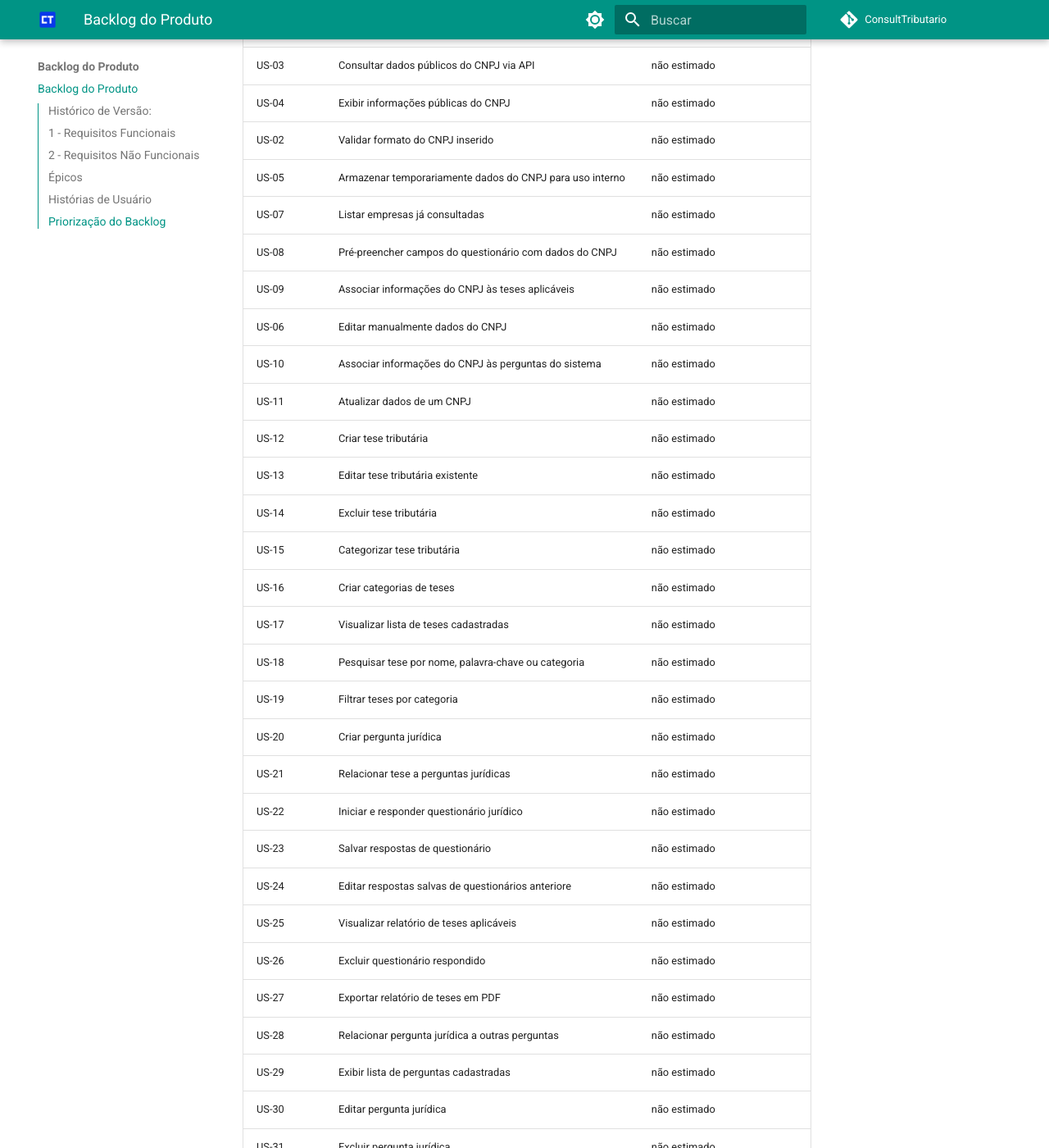
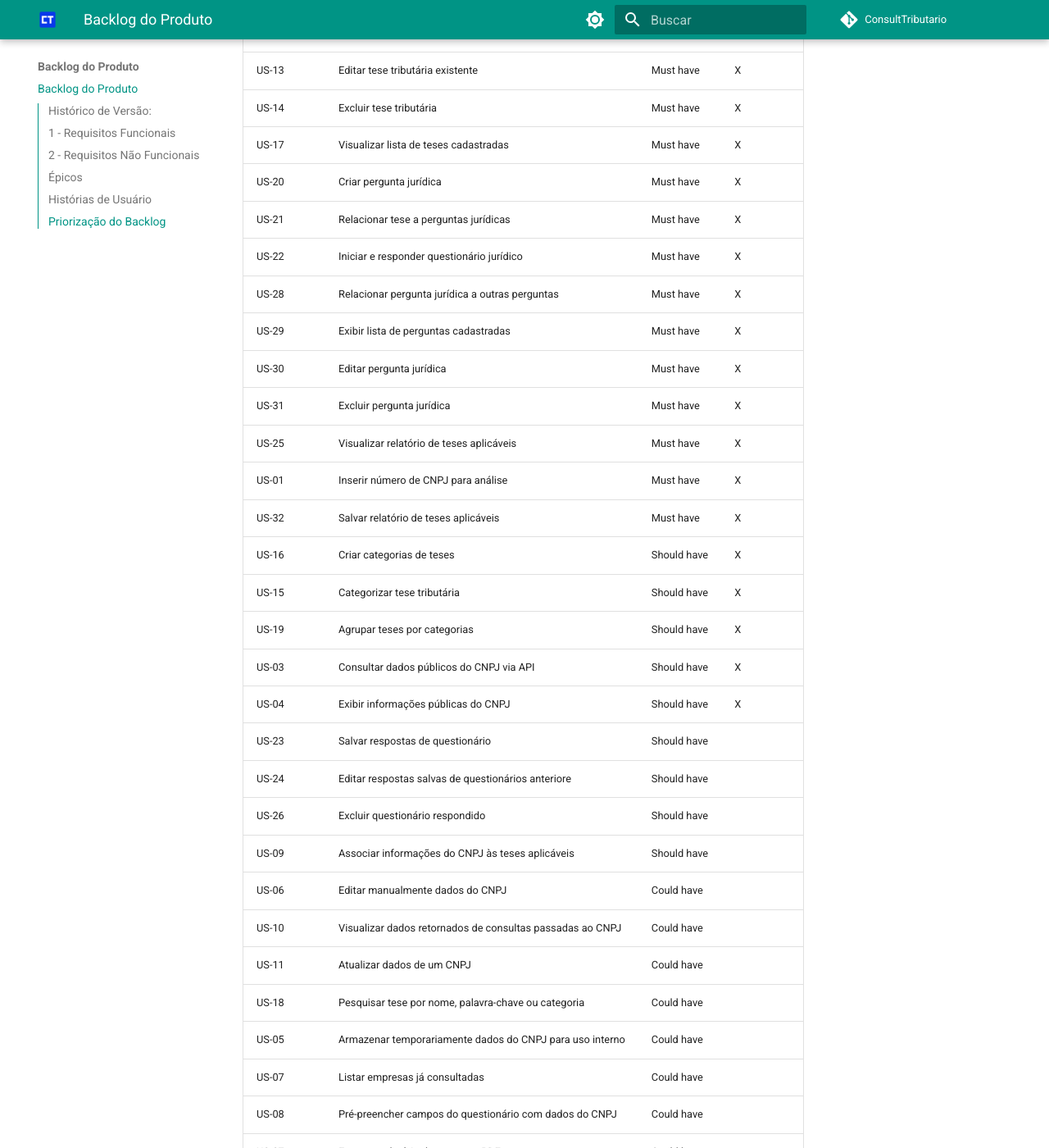
Before and after one commit to mdsreq-fga-unb/2025.1-T02-ConsultTributario, an MkDocs documentation site: the page built from docs/visao-produto/product-backlog.md, in a window 1280 px wide and 1400 px high, scrolled down 6884 px. Shown: the whole window at 82% size. Built offline with MkDocs 1.6.1 and Material for MkDocs 9.7.7, drawn with Linux system fonts in a browser that asks for light colours; comment, search, counter and statistics services are not loaded; some of the changed text lies outside the part shown.

Commit message:
doc: atualiza prioridades do backlog

```diff
--- a/docs/visao-produto/product-backlog.md
+++ b/docs/visao-produto/product-backlog.md
@@ -10,7 +10,6 @@ O backlog de produto é uma lista dinâmica e priorizada que contém todos os re
 | Código | Requisito Funcional                                 |
 |--------|----------------------------------------------------------------|
 | RF01   | Inserir número de CNPJ                                         |
-| RF02   | Validar formato do CNPJ                                        |
 | RF03   | Consultar dados do CNPJ via API                                |
 | RF04   | Exibir dados retornados da consulta ao CNPJ                    |
 | RF05   | Armazenar dados do CNPJ                                        |
@@ -19,7 +18,6 @@ O backlog de produto é uma lista dinâmica e priorizada que contém todos os re
 | RF08   | Visualizar dados retornados de consultas passadas ao CNPJ      |
 | RF09   | Pré-preencher questionário com dados do CNPJ                   |
 | RF10   | Associar dados de CNPJ às teses aplicáveis                     |
-| RF11   | Associar dados de CNPJ às perguntas                            |
 | RF12   | Criar tese tributária                           |
 | RF13   | Editar tese tributária                          |
 | RF14   | Apagar tese tributária                          |
@@ -27,7 +25,7 @@ O backlog de produto é uma lista dinâmica e priorizada que contém todos os re
 | RF16   | Criar categorias de teses                       |
 | RF17   | Visualizar lista de teses                       |
 | RF18   | Pesquisar tese por nome                         |
-| RF19   | Filtrar teses por categoria                     |
+| RF19   | Agrupar teses por categorias                    |
 | RF20   | Criar pergunta jurídica                               |
 | RF21   | Editar pergunta jurídica                              |
 | RF22   | Apagar pergunta jurídica                              |
@@ -40,6 +38,7 @@ O backlog de produto é uma lista dinâmica e priorizada que contém todos os re
 | RF29   | Apagar questionário respondido                        |
 | RF30   | Exportar relatório de teses aplicáveis em PDF         |
 | RF31   | Relacionar pergunta a outras perguntas                |
+| RF32   | Salvar relatório de teses aplicáveis                  |
 
 ## 2 - Requisitos Não Funcionais
 
@@ -69,9 +68,6 @@ O backlog de produto é uma lista dinâmica e priorizada que contém todos os re
 - **US-01:** Inserir número de CNPJ para análise
   *Como usuário, quero inserir o número de CNPJ de uma empresa para análise, para ser feita a consulta de informações automaticamente.*
 
-- **US-02:** Validar formato do CNPJ inserido
-  *Como usuário, quero que o formato do CNPJ inserido seja validado pelo sistema, para garantir que ele esteja correto antes de prosseguir com a consulta.*
-
 - **US-03:** Consultar dados públicos do CNPJ via API
   *Como usuário, quero obter os dados de uma empresa pelo CNPJ de forma rápida, para evitar a pesquisa por informações em sites externos.*
 
@@ -93,8 +89,8 @@ O backlog de produto é uma lista dinâmica e priorizada que contém todos os re
 - **US-09:** Associar informações do CNPJ às teses aplicáveis
   *Como usuário, quero associar os dados do CNPJ às teses tributárias relevantes, para facilitar a geração de diagnósticos.*
 
-- **US-10:** Associar informações do CNPJ às perguntas do sistema
-  *Como sistema, quero vincular as informações do CNPJ às perguntas jurídicas, para agilizar as respostas aos questionários.*
+- **US-10:** Visualizar dados retornados de consultas passadas ao CNPJ
+  *Como usuário, quero visualizar os dados obtidos em uma consulta anterior de CNPJ, para analisar novamente sem precisar consultar outra vez.*
 
 - **US-11:** Atualizar dados de um CNPJ
   *Como usuário, quero atualizar os dados de um CNPJ já consultado, para garantir que estou utilizando informações recentes na análise.*
@@ -120,8 +116,8 @@ O backlog de produto é uma lista dinâmica e priorizada que contém todos os re
 - **US-18:** Pesquisar tese por nome, palavra-chave ou categoria
   *Como usuário, quero buscar teses tributárias usando filtros e palavras-chave, para encontrar rapidamente as mais relevantes.*
 
-- **US-19:** Filtrar teses por categoria
-  *Como usuário, quero aplicar filtros por categoria nas teses, para facilitar a navegação e análise por temas jurídicos.*
+- **US-19:** Agrupar teses por categorias
+  *Como usuário, quero agrupar teses tributárias por categorias, para organizar melhor a base de conhecimento e facilitar a busca por temas específicos.*
 
 - **US-20:** Criar pergunta jurídica
   *Como advogado, quero cadastrar novas perguntas jurídicas, para usá-las nos questionários e relacioná-las a teses.*
@@ -159,20 +155,22 @@ O backlog de produto é uma lista dinâmica e priorizada que contém todos os re
 - **US-31:** Excluir pergunta jurídica
   *Como advogado, quero excluir perguntas jurídicas do sistema, para remover aquelas que não são mais úteis ou estão desatualizadas.*
 
+- **US-32: Salvar relatório de teses aplicáveis**
+  *Como usuário, quero salvar o relatório de teses tributárias aplicáveis gerado a partir de um questionário, para poder acessá-lo posteriormente sem precisar refazer a análise.*
 
 | Código US | Código RF              | Épico Relacionado             | Story Points  |
 |-----------|------------------------|-------------------------------|---------------|
 | US-01     | RF01                   | EP-03                         | não estimado  |
 | US-03     | RF03                   | EP-05       | não estimado  |
 | US-04     | RF04                   | EP-05       | não estimado  |
-| US-02     | RF02                   | EP-05       | não estimado  |
 | US-05     | RF05                   | EP-05       | não estimado  |
 | US-06     | RF06                   | EP-05       | não estimado  |
 | US-07     | RF07                   | EP-05       | não estimado  |
 | US-08     | RF09                   | EP-05       | não estimado  |
 | US-09     | RF10                   | EP-05       | não estimado  |
-| US-10     | RF11                   | EP-05       | não estimado  |
+| US-10     | RF08                   | EP-05       | não estimado  |
 | US-11     | RF03, RF04, RF05       | EP-05       | não estimado  |
+| US-32     | RF32                   | EP-05       | não estimado  |
 | US-12     | RF12                   | EP-01             | não estimado  |
 | US-13     | RF13                   | EP-01             | não estimado  |
 | US-14     | RF14                   | EP-01             | não estimado  |
@@ -194,38 +192,39 @@ O backlog de produto é uma lista dinâmica e priorizada que contém todos os re
 | US-30     | RF21                   | EP-02  | não estimado  |
 | US-31     | RF22                   | EP-02  | não estimado  |
 
+
 ## Priorização do Backlog
 
-| Código US | Descrição              | Prioridade             | MVP           |
-|-----------|------------------------|------------------------|---------------|
-| US-01     | Inserir número de CNPJ para análise                        | não estimado |          |
-| US-03     | Consultar dados públicos do CNPJ via API                   | não estimado |          |
-| US-04     | Exibir informações públicas do CNPJ                        | não estimado |          |
-| US-02     | Validar formato do CNPJ inserido                           | não estimado |          |
-| US-05     | Armazenar temporariamente dados do CNPJ para uso interno   | não estimado |          |
-| US-07     | Listar empresas já consultadas                             | não estimado |          |
-| US-08     | Pré-preencher campos do questionário com dados do CNPJ     | não estimado |          |
-| US-09     | Associar informações do CNPJ às teses aplicáveis           | não estimado |          |
-| US-06     | Editar manualmente dados do CNPJ                           | não estimado |          |
-| US-10     | Associar informações do CNPJ às perguntas do sistema       | não estimado |          |
-| US-11     | Atualizar dados de um CNPJ                                 | não estimado |          |
-| US-12     | Criar tese tributária                                      | não estimado |          |
-| US-13     | Editar tese tributária existente                           | não estimado |          |
-| US-14     | Excluir tese tributária                                    | não estimado |          |
-| US-15     | Categorizar tese tributária                                | não estimado |          |
-| US-16     | Criar categorias de teses                                  | não estimado |          |
-| US-17     | Visualizar lista de teses cadastradas                      | não estimado |          |
-| US-18     | Pesquisar tese por nome, palavra-chave ou categoria        | não estimado |          |
-| US-19     | Filtrar teses por categoria                                | não estimado |          |
-| US-20     | Criar pergunta jurídica                                    | não estimado |          |
-| US-21     | Relacionar tese a perguntas jurídicas                      | não estimado |          |
-| US-22     | Iniciar e responder questionário jurídico                  | não estimado |          |
-| US-23     | Salvar respostas de questionário                           | não estimado |          |
-| US-24     | Editar respostas salvas de questionários anteriore         | não estimado |          |
-| US-25     | Visualizar relatório de teses aplicáveis                   | não estimado |          |
-| US-26     | Excluir questionário respondido                            | não estimado |          |
-| US-27     | Exportar relatório de teses em PDF                         | não estimado |          |
-| US-28     | Relacionar pergunta jurídica a outras perguntas            | não estimado |          |
-| US-29     | Exibir lista de perguntas cadastradas                      | não estimado |          |
-| US-30     | Editar pergunta jurídica                                   | não estimado |          |
-| US-31     | Excluir pergunta jurídica                                  | não estimado |          |
+| Código US | Descrição                                                  | Prioridade   | MVP      |
+|-----------|------------------------------------------------------------|--------------|----------|
+| US-12     | Criar tese tributária                                      | Must have    |    X     |
+| US-13     | Editar tese tributária existente                           | Must have    |    X     |
+| US-14     | Excluir tese tributária                                    | Must have    |    X     |
+| US-17     | Visualizar lista de teses cadastradas                      | Must have    |    X     |
+| US-20     | Criar pergunta jurídica                                    | Must have    |    X     |
+| US-21     | Relacionar tese a perguntas jurídicas                      | Must have    |    X     |
+| US-22     | Iniciar e responder questionário jurídico                  | Must have    |    X     |
+| US-28     | Relacionar pergunta jurídica a outras perguntas            | Must have    |    X     |
+| US-29     | Exibir lista de perguntas cadastradas                      | Must have    |    X     |
+| US-30     | Editar pergunta jurídica                                   | Must have    |    X     |
+| US-31     | Excluir pergunta jurídica                                  | Must have    |    X     |
+| US-25     | Visualizar relatório de teses aplicáveis                   | Must have    |    X     |
+| US-01     | Inserir número de CNPJ para análise                        | Must have    |    X     |
+| US-32     | Salvar relatório de teses aplicáveis                       | Must have    |    X     |
+| US-16     | Criar categorias de teses                                  | Should have  |    X     |
+| US-15     | Categorizar tese tributária                                | Should have  |    X     |
+| US-19     | Agrupar teses por categorias                               | Should have  |    X     |
+| US-03     | Consultar dados públicos do CNPJ via API                   | Should have  |    X     |
+| US-04     | Exibir informações públicas do CNPJ                        | Should have  |    X     |
+| US-23     | Salvar respostas de questionário                           | Should have  |          |
+| US-24     | Editar respostas salvas de questionários anteriore         | Should have  |          |
+| US-26     | Excluir questionário respondido                            | Should have  |          |
+| US-09     | Associar informações do CNPJ às teses aplicáveis           | Should have  |          |
+| US-06     | Editar manualmente dados do CNPJ                           | Could have   |          |
+| US-10     | Visualizar dados retornados de consultas passadas ao CNPJ  | Could have   |          |
+| US-11     | Atualizar dados de um CNPJ                                 | Could have   |          |
+| US-18     | Pesquisar tese por nome, palavra-chave ou categoria        | Could have   |          |
+| US-05     | Armazenar temporariamente dados do CNPJ para uso interno   | Could have   |          |
+| US-07     | Listar empresas já consultadas                             | Could have   |          |
+| US-08     | Pré-preencher campos do questionário com dados do CNPJ     | Could have   |          |
+| US-27     | Exportar relatório de teses em PDF                         | Could have   |          |
```
Also changed, not shown: other parts of docs/visao-produto/product-backlog.md (+1 -1 lines).
